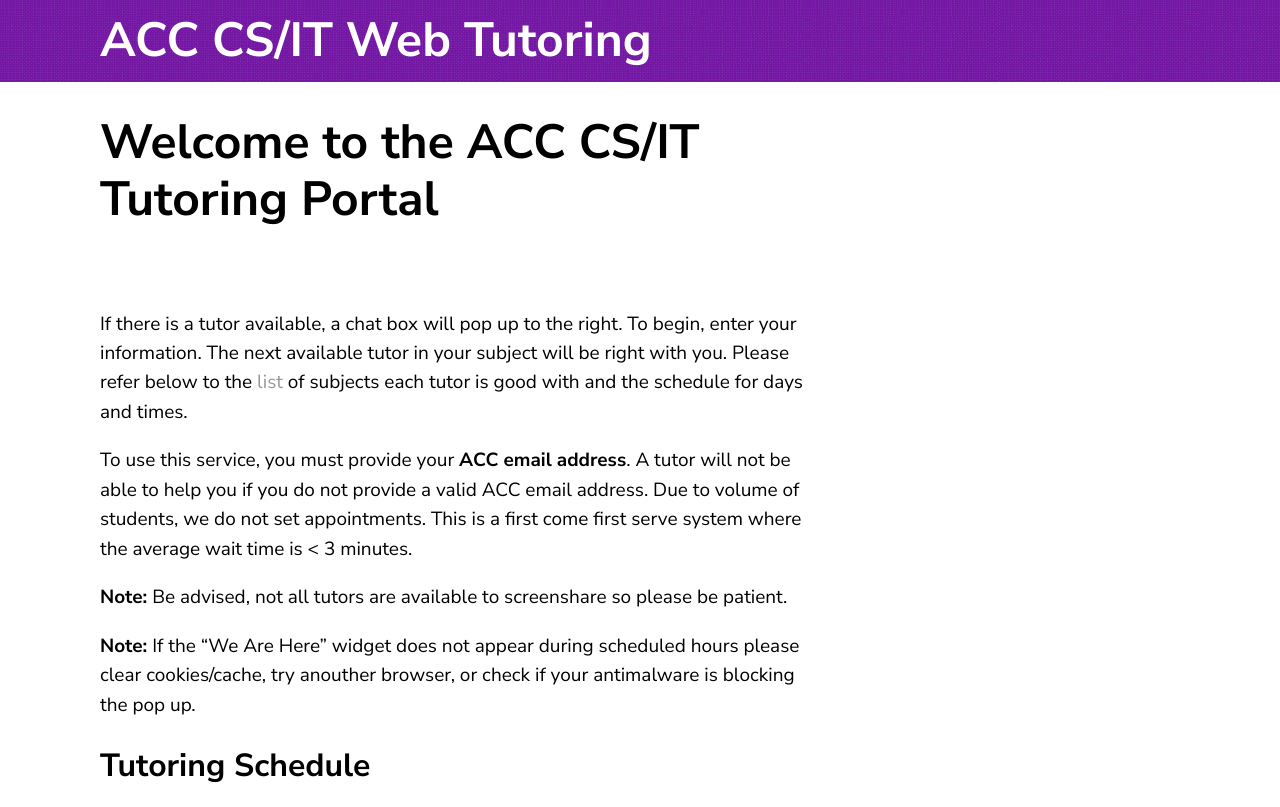
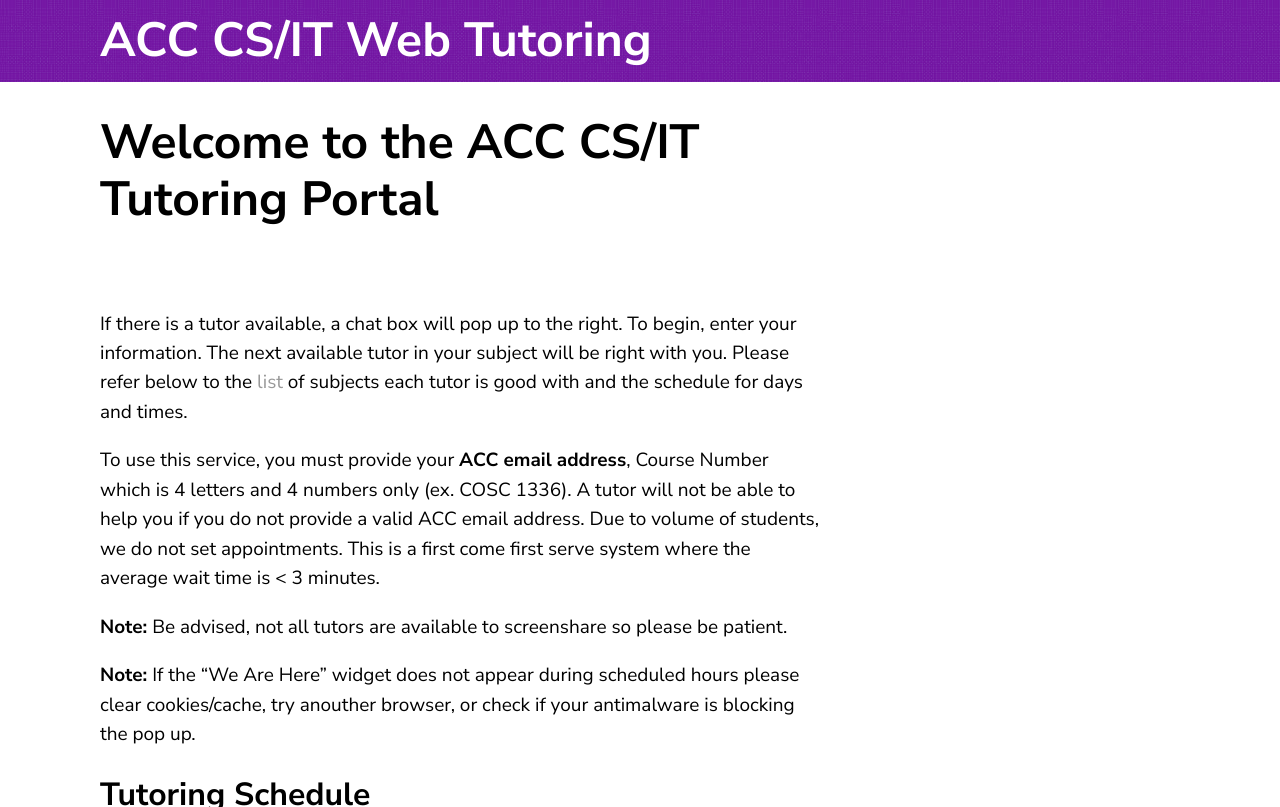
Before and after one commit to roosterrichard/acctutor, a Jekyll site: the page built from index.md, in a window 1280 px wide and 900 px high, cut to the strip 0-807 px from the top of the window. Built offline with Jekyll 4.4.1, drawn with Linux system fonts in a browser that asks for light colours; our own code applies the rules of GitHub Pages for plain Markdown files.

Commit message:
Update index.md

```diff
--- a/index.md
+++ b/index.md
@@ -8,7 +8,7 @@ If there is a tutor available, a chat box will pop up to the right. To begin,
 enter your information. The next available tutor in your subject will be right
 with you. Please refer below to the <a href="#Table">list</a> of subjects each tutor is good with and the schedule for days and times.
 
-To use this service, you must provide your __ACC email address__. A tutor will
+To use this service, you must provide your __ACC email address__, Course Number which is 4 letters and 4 numbers only (ex. COSC 1336). A tutor will
 not be able to help you if you do not provide a valid ACC email address.
 Due to volume of students, we do not set appointments.
 This is a first come first serve system where the average wait time is < 3 minutes.
```
